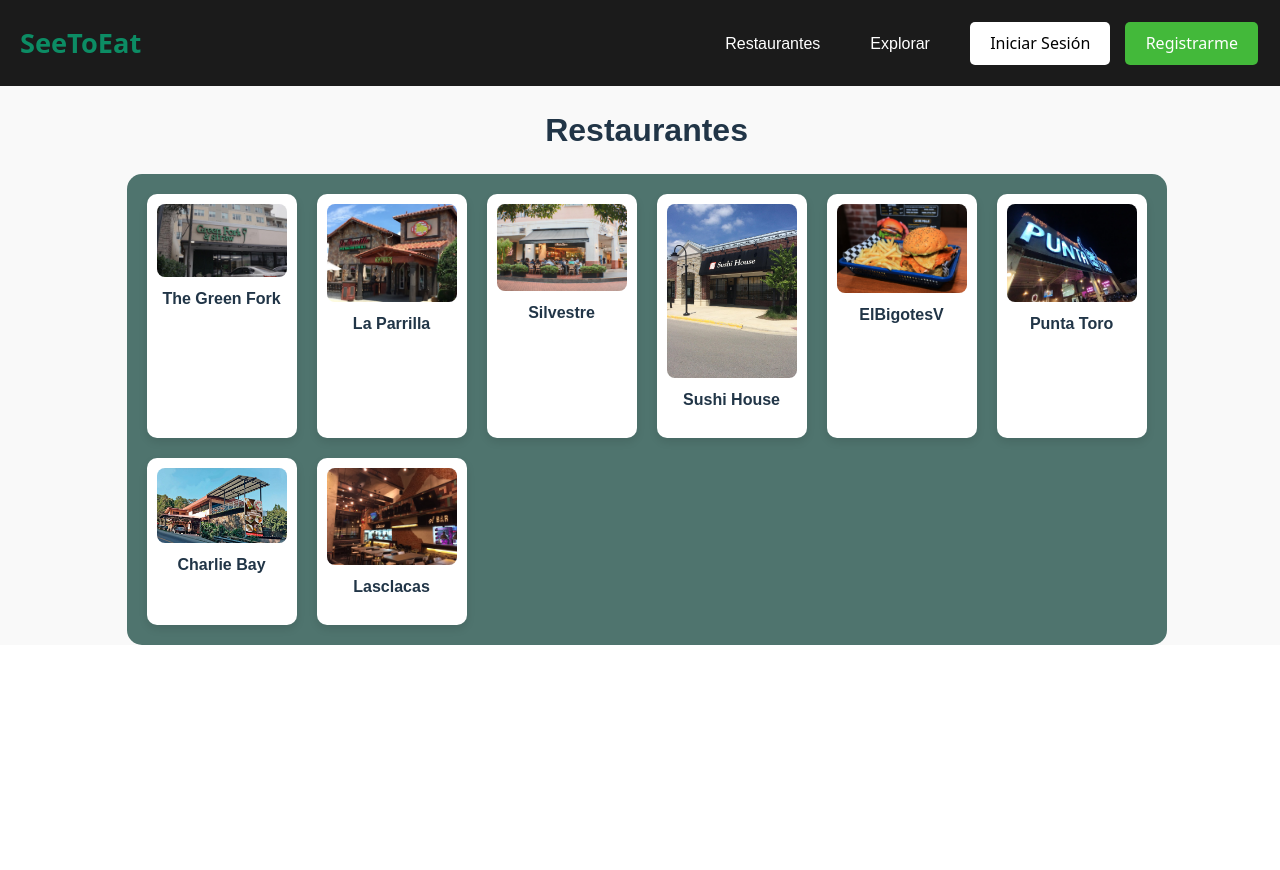
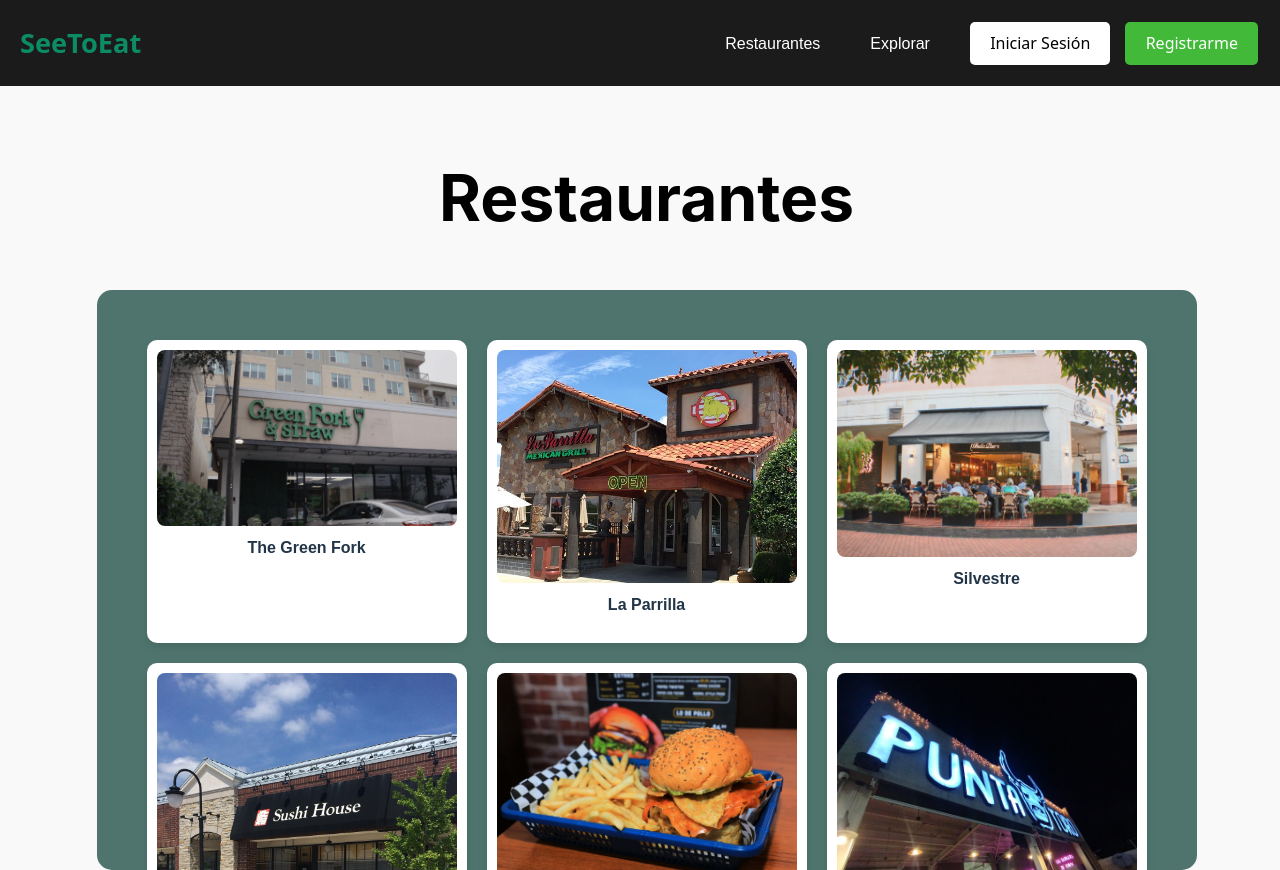
Before and after one commit to Jaim32/ProyectoW, a React (Vite) app in the folder SeeToEat-Client/SeeToEat/: page /restaurant in a window 1280 px wide. Before the commit the page ends 800 px from the top, so only its background shows below. Built offline with nearby package versions, Linux system fonts and the light colour scheme.

Commit message:
add:Footer

```diff
--- a/SeeToEat-Client/SeeToEat/src/components/RestaurantCard.jsx
+++ b/SeeToEat-Client/SeeToEat/src/components/RestaurantCard.jsx
@@ -4,10 +4,13 @@
 const RestaurantCard = ({ name, image }) => {
     return (
       <div className="restaurant-card">
+        <div className="restaurant-image-container">
           <img src={image} alt={name} className="restaurant-image" />
+        </div>
         <p className="restaurant-name">{name}</p>
       </div>
     );
   };
 
+
 export default RestaurantCard;
--- a/SeeToEat-Client/SeeToEat/src/styles/Footer.css
+++ b/SeeToEat-Client/SeeToEat/src/styles/Footer.css
@@ -36,7 +36,7 @@
     width: 24px;
     height: 24px;
     cursor: pointer;
-    filter: brightness(0) invert(1); /* Cambia el ícono a blanco */
+    /*filter: brightness(0) invert(1);    Cambia el ícono a blanco */
   }
 
   .social-icons img:hover {
--- a/SeeToEat-Client/SeeToEat/src/styles/RestaurantCard.css
+++ b/SeeToEat-Client/SeeToEat/src/styles/RestaurantCard.css
@@ -15,7 +15,7 @@
 
   .restaurant-image {
     width: 100%;
-    height: auto;
+    height: 100%;
     border-radius: 8px;
   }
 
--- a/SeeToEat-Client/SeeToEat/src/styles/RestaurantPage.css
+++ b/SeeToEat-Client/SeeToEat/src/styles/RestaurantPage.css
@@ -6,19 +6,24 @@
   }
 
   .title {
-    font-size: 2rem;
+    font-size: 4rem;
     font-weight: bold;
     margin: 20px 0;
+    padding-top: 5.5vh;
+    padding-block-end: 3vh;
+    font-family:  BlinkMacSystemFont;
+    color: black;
+
   }
 
   .restaurant-container {
     display: grid;
-    grid-template-columns: repeat(auto-fit, minmax(150px, 1fr));
+    grid-template-columns: repeat(auto-fit, minmax(250px, 1fr));
     gap: 20px;
     width: 90%;
     max-width: 1000px;
     background-color: #4f746e;
-    padding: 20px;
+    padding: 50px;
     border-radius: 15px;
     max-height: 60vh;
     overflow-y: auto;
```
Lines whose indentation alone changed are shown as unchanged.
